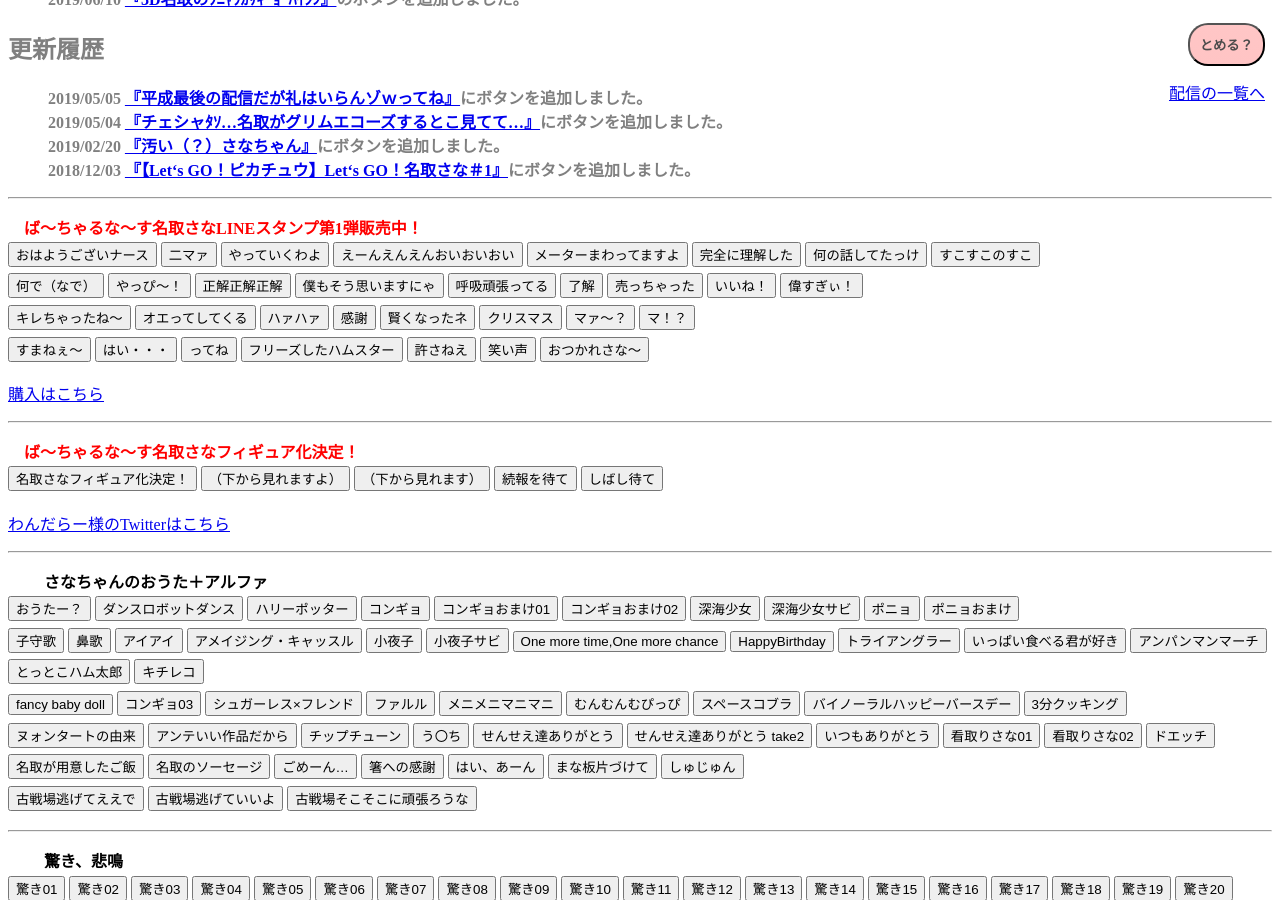
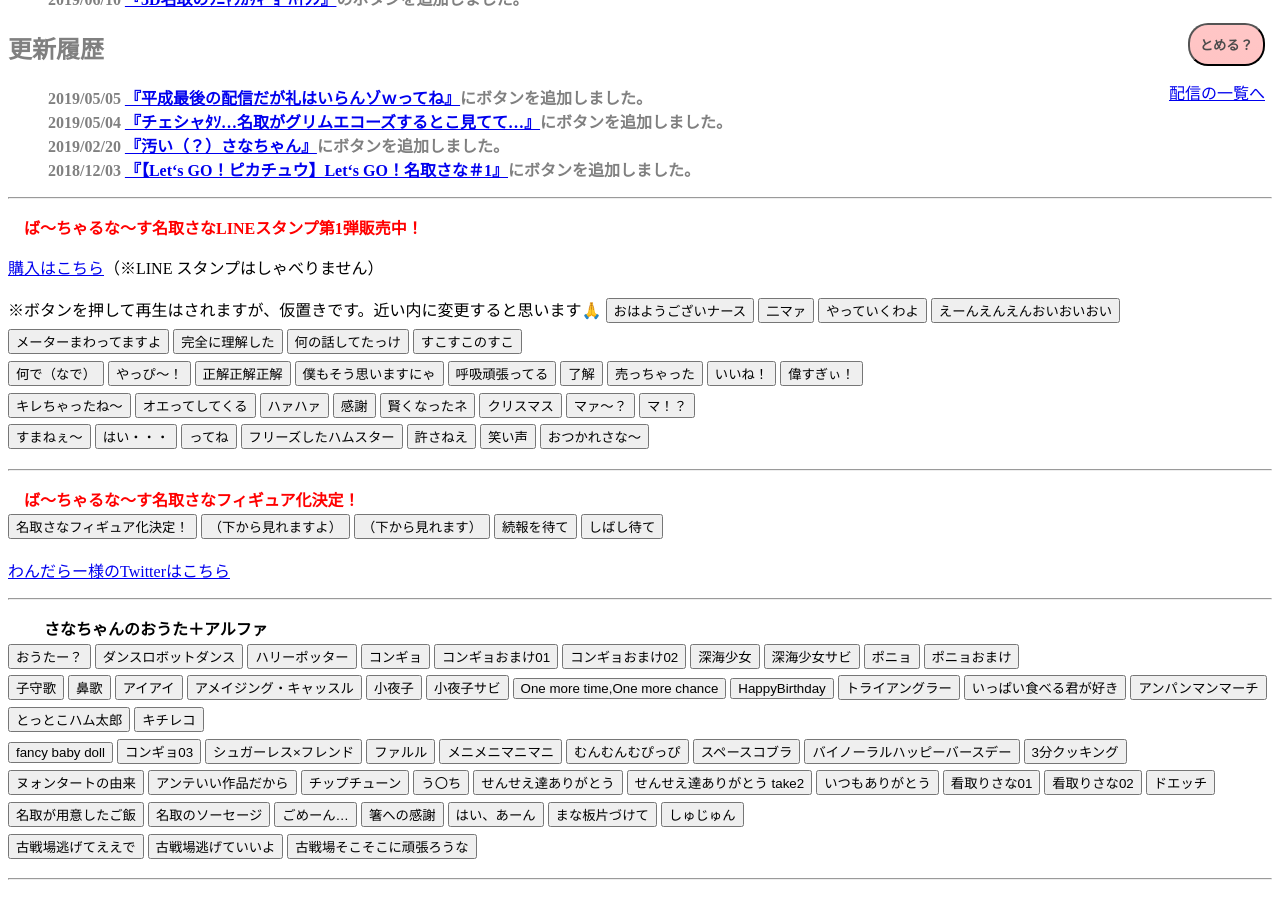
Before and after one commit to sanabutton/sanabutton.github.io, a Jekyll site: the page built from index.html, in a window 1280 px wide and 900 px high, scrolled down 614 px. Built offline with Jekyll 4.4.1, drawn with Linux system fonts in a browser that asks for light colours; comment, search, counter and statistics services are not loaded.

Commit message:
Update index.html

```diff
--- a/index.html
+++ b/index.html
@@ -41,6 +41,8 @@ layout: home
 <hr style="margin: 1em 0 ;">
 　<span class="important-notify"><b>ば〜ちゃるな〜す名取さなLINEスタンプ第1弾販売中！</b></span>
 <br>
+<p><a href="https://t.co/6zv09p2Kgn">購入はこちら</a>（※LINE スタンプはしゃべりません）</p>
+<span>※ボタンを押して再生はされますが、仮置きです。近い内に変更すると思います🙏</span>
 <button type="button" class="sounds" data-file="おえかきカキカキでワロタｗ/おはようございナース">おはようございナース</button>
 <button type="button" class="sounds" data-file="破壊のち創造ってワケでしてｗ/ニマァ">二マァ</button>
 <button type="button" class="sounds" data-file="3D名取のﾌﾆｬﾗｶｻｷﾞｮｰﾊｲｼﾝ/やっていくわよ">やっていくわよ</button>
```
Also changed, not shown: other parts of index.html (+0 -2 lines).
